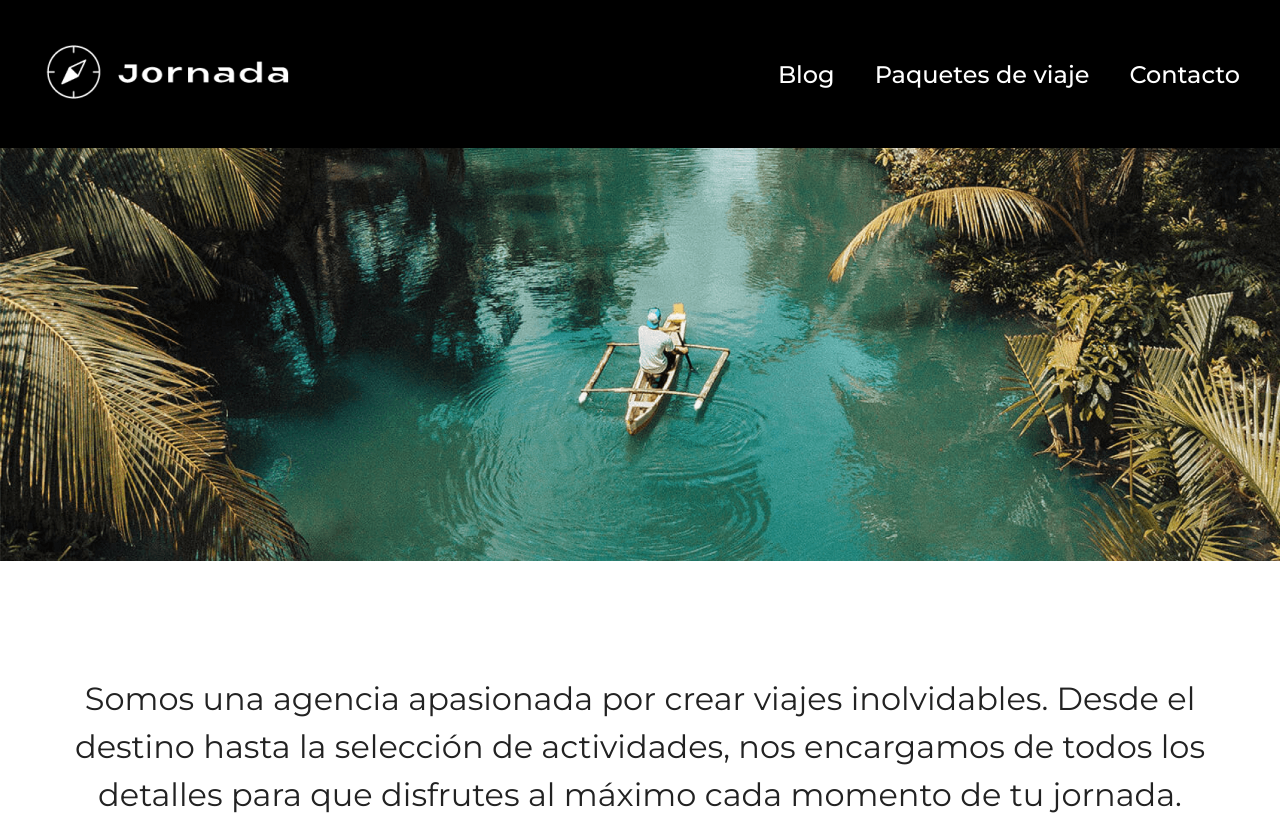
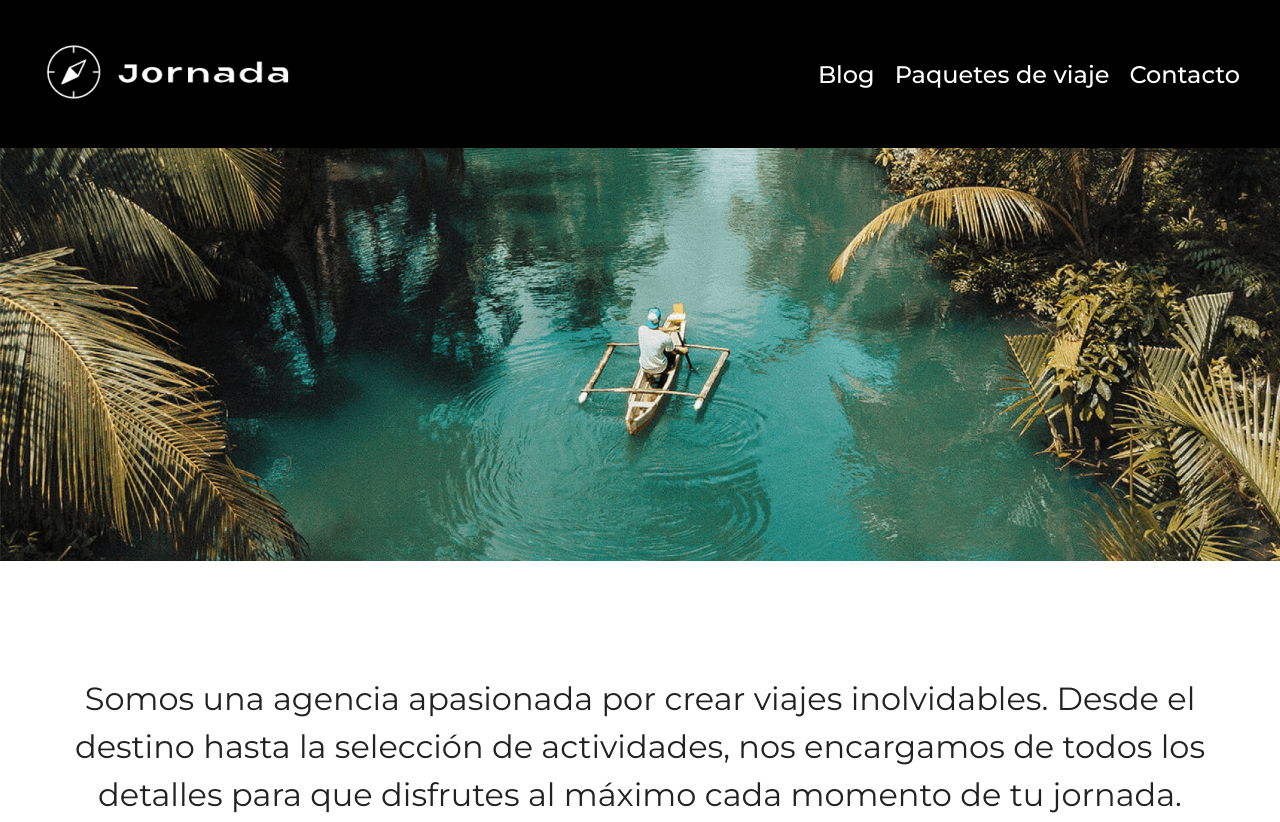
Before and after one commit to IrvingSD/IA-generativa-para-front-end, a plain HTML site: page index.html in a window 1280 px wide. Shown: the top 822 px of the page. Drawn offline with nearby package versions, Linux system fonts and the light colour scheme; a web font is replaced by a local one.

Commit message:
mejroando el header

```diff
--- a/index.css
+++ b/index.css
@@ -10,6 +10,12 @@
     align-items: center;
     max-width: 1200px;
     margin: 0 auto;
+}
+
+.encabezado__navegacion--lista {
+    display: flex;
+    gap: 20px;
+    flex-wrap: wrap;
 }
 
 .encabezado__logo--icono {
--- a/index.html
+++ b/index.html
@@ -17,18 +17,20 @@
 </head>
 
 <body>
-    <div class="encabezado__container">
+    <header class="encabezado__container">
         <div class="encabezado">
-            <a href="" class="encabezado__logo">
-                <img class="encabezado__logo--icono" alt="" src="./img/logoprovisriablanca-1@2x.png" />
+            <a href="" class="encabezado__logo" aria-label="Logo de la empresa">
+                <img class="encabezado__logo--icono" alt="Logo de la empresa" src="./img/logoprovisriablanca-1@2x.png" />
             </a>
-            <div class="encabezado__navegacion">
-                <a class="encabezado__navegacion--elemento" href="">Blog</a>
-                <a class="encabezado__navegacion--elemento" href="">Paquetes de viaje</a>
-                <a class="encabezado__navegacion--elemento" href="">Contacto</a>
-            </div>
+            <nav class="encabezado__navegacion">
+                <ul class="encabezado__navegacion--lista">
+                    <li><a class="encabezado__navegacion--elemento" href="" aria-label="Ir al blog">Blog</a></li>
+                    <li><a class="encabezado__navegacion--elemento" href="" aria-label="Ver paquetes de viaje">Paquetes de viaje</a></li>
+                    <li><a class="encabezado__navegacion--elemento" href="" aria-label="Contactar">Contacto</a></li>
+                </ul>
+            </nav>
         </div>
-    </div>
+    </header>
 
     <div class="banner">
         <div class="banner__wrapper">
```
